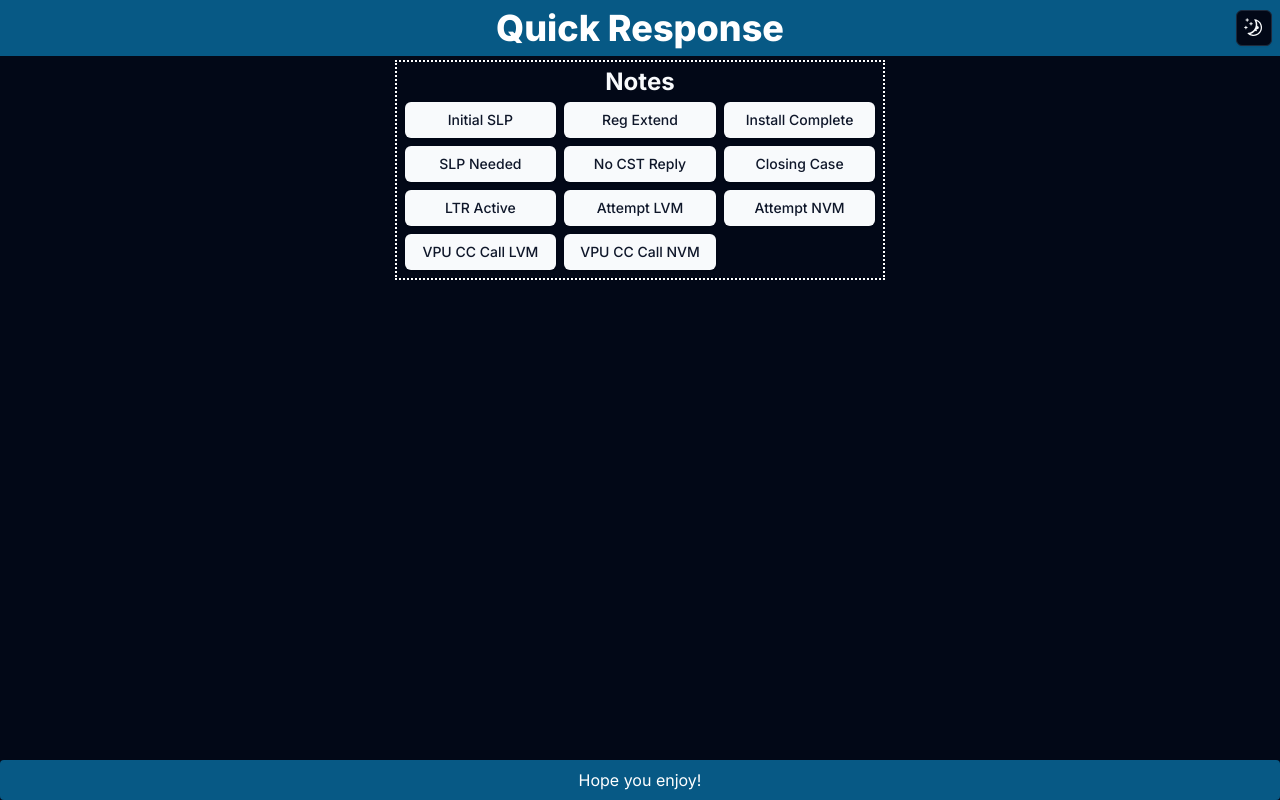
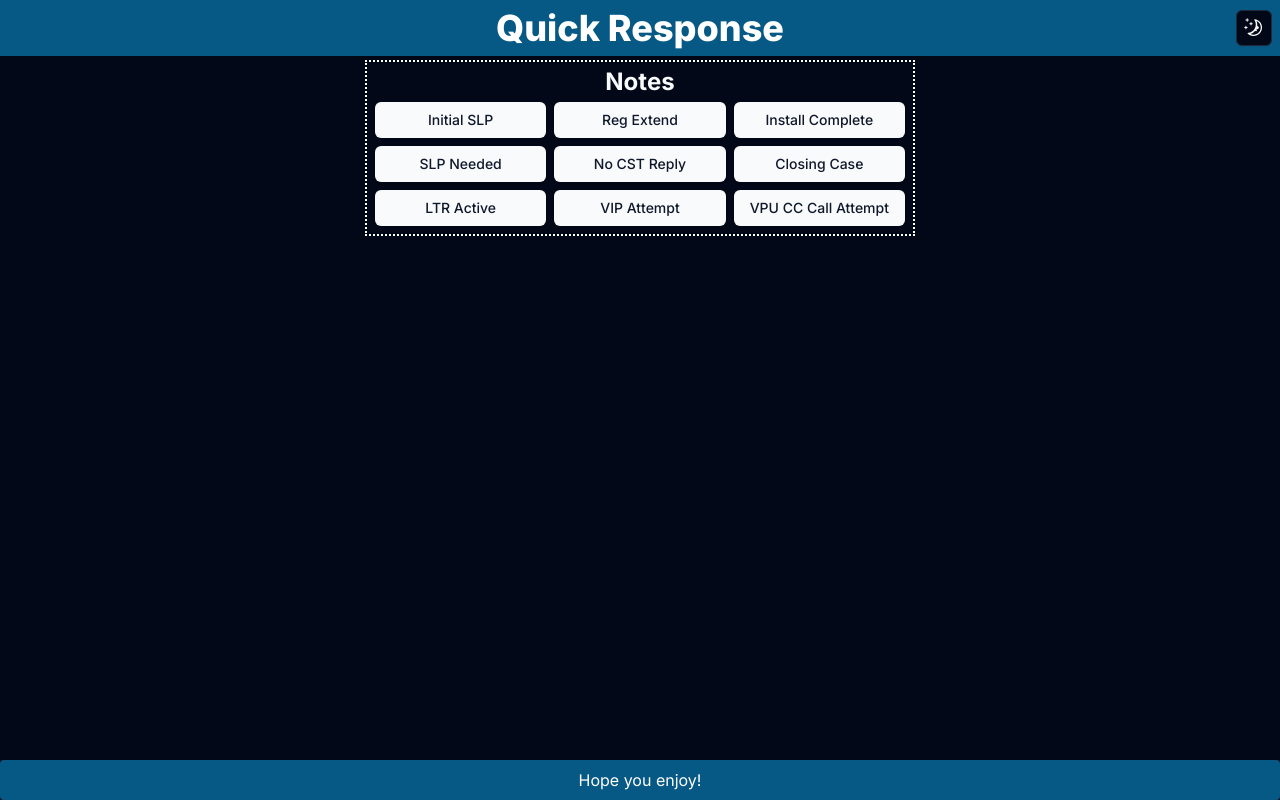
Before and after one commit to WilliamLeaver/quickresponse, a Next.js app: page / in a window 1280 px wide. Built offline with nearby package versions, Linux system fonts and the light colour scheme.

Commit message:
updated attempts to allow one button for multiple options

```diff
--- a/app/buttontype/Attempts.tsx
+++ b/app/buttontype/Attempts.tsx
@@ -3,27 +3,43 @@ import React, {useState} from 'react'
 import { Popover, PopoverContent, PopoverTrigger } from '@/components/ui/popover';
 import { Button } from "@/components/ui/button"
 import { Checkbox } from '@/components/ui/checkbox';
-import { Label } from '@radix-ui/react-dropdown-menu';
+import { Label } from '@/components/ui/label';
 
 interface Props {
   label: string,
   response: string,
-  ClipboardCopy: (text: string) => void
+  ClipboardCopy: (text: string) => void,
+}
+
+const CraftResponse = (response: string, isVMChecked:Boolean, isEmailChecked: Boolean) => {
+    if (isVMChecked == true) {
+        response += ", Left Voicemail";
+    }
+    else {
+        response += ", No Voicemail"
+    }
+    if (isEmailChecked == true) {
+        response += ", Unable to Reach Email Sent";
+    }
+    return response;
 }
 
 const Attempts = (props:Props) => {
     const [calendarOpen, setCalendarOpen] = useState(false);
+    const [VMchecked, setVMchecked] = useState(false);
+    const [Emailchecked, setEmailchecked] = useState(false);
   return (
     <Popover open={calendarOpen} onOpenChange={setCalendarOpen}>
       <PopoverTrigger className='w-full' asChild>
         <Button variant="default" className="w-full">{props.label}</Button>
       </PopoverTrigger>
       <PopoverContent>
-        <div>
-            <Checkbox id="VM?"></Checkbox>
+        <div className='flex flex-row justify-around'>
+            <Checkbox id="VM" onCheckedChange={() => {if (VMchecked == true) setVMchecked(false); else setVMchecked(true);}}/><Label htmlFor="VM">Voicemail?</Label>
+            <Checkbox id="email" onCheckedChange={() => {if (Emailchecked == true) setEmailchecked(false); else setEmailchecked(true);}}/><Label htmlFor="email">Email Sent?</Label>
         </div>
         <div className='flex justify-end mt-1'>
-          <Button onClick={() => { props.ClipboardCopy(props.response)}}>Done</Button>
+          <Button onClick={() => {props.ClipboardCopy(CraftResponse(props.response, VMchecked, Emailchecked))}}>Done</Button>
         </div>
       </PopoverContent>
     </Popover>
--- a/app/data.json
+++ b/app/data.json
@@ -42,26 +42,14 @@
 },
 {
     "id": 8,
-    "type": "String",
-    "label": "Attempt LVM",
-    "response": "Attempted, Left Voicemail, Unable to Reach email sent!"
+    "type": "Attempts",
+    "label": "VIP Attempt",
+    "response": "Attempted"
 },
 {
     "id": 9,
-    "type": "String",
-    "label": "Attempt NVM",
-    "response": "Attempted, No Voicemail, Unable to Reach email sent!"
-},
-{
-    "id": 10,
-    "type": "String",
-    "label": "VPU CC Call LVM",
-    "response": "VPU CC Call: No answer, Left Voicemail"
-},
-{
-    "id": 11,
-    "type": "String",
-    "label": "VPU CC Call NVM",
-    "response": "VPU CC Call: No answer, No Voicemail"
+    "type": "Attempts",
+    "label": "VPU CC Call Attempt",
+    "response": "VPU CC Call: No answer"
 }
 ]
--- /dev/null
+++ b/components/ui/label.tsx
@@ -0,0 +1,26 @@
+"use client"
+
+import * as React from "react"
+import * as LabelPrimitive from "@radix-ui/react-label"
+import { cva, type VariantProps } from "class-variance-authority"
+
+import { cn } from "@/lib/utils"
+
+const labelVariants = cva(
+  "text-sm font-medium leading-none peer-disabled:cursor-not-allowed peer-disabled:opacity-70"
+)
+
+const Label = React.forwardRef<
+  React.ElementRef<typeof LabelPrimitive.Root>,
+  React.ComponentPropsWithoutRef<typeof LabelPrimitive.Root> &
+    VariantProps<typeof labelVariants>
+>(({ className, ...props }, ref) => (
+  <LabelPrimitive.Root
+    ref={ref}
+    className={cn(labelVariants(), className)}
+    {...props}
+  />
+))
+Label.displayName = LabelPrimitive.Root.displayName
+
+export { Label }
--- a/package.json
+++ b/package.json
@@ -12,6 +12,7 @@
     "@radix-ui/react-checkbox": "^1.0.4",
     "@radix-ui/react-dropdown-menu": "^2.0.6",
     "@radix-ui/react-icons": "^1.3.0",
+    "@radix-ui/react-label": "^2.0.2",
     "@radix-ui/react-popover": "^1.0.7",
     "@radix-ui/react-slot": "^1.0.2",
     "@radix-ui/react-toast": "^1.1.5",
```
Also changed, not shown: 1 other file (tests, documents, lock files or other folders).
